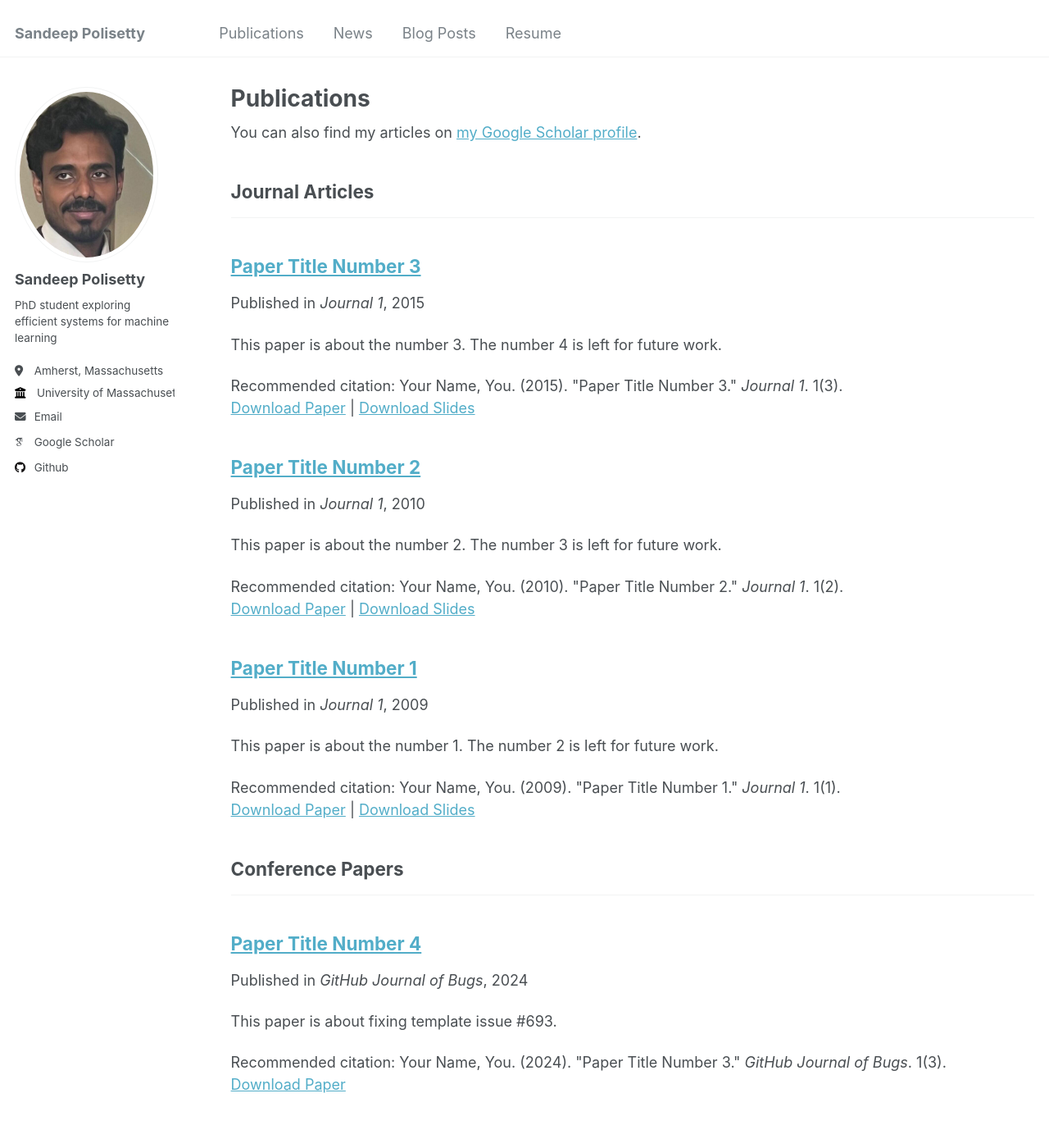
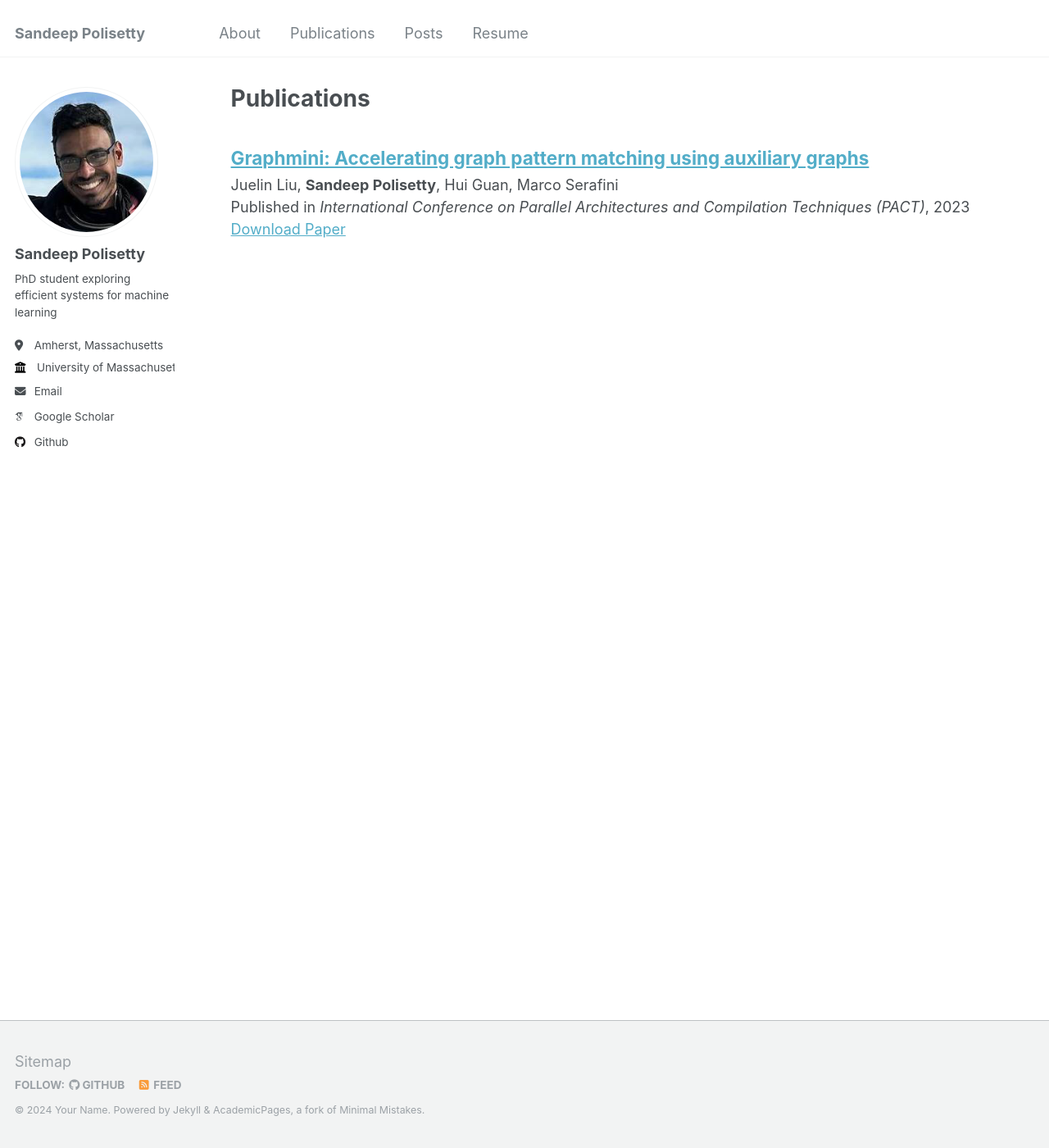
Before and after one commit to sandeep06011991/sandeep06011991.github.io, a Jekyll site: the page built from _pages/publications.html, in a window 1280 px wide and 1400 px high. Shown: the whole window at 82% size. Built offline with Jekyll 4.4.1, drawn with Linux system fonts in a browser that asks for light colours; some web fonts are replaced.

Commit message:
changing layout

```diff
--- a/_data/navigation.yml
+++ b/_data/navigation.yml
@@ -5,11 +5,15 @@
 # prevent it from being included in the site.
 
 main:
+
+  - title: "About"
+    url: /
+
   - title: "Publications"
     url: /publications/
 
-  - title: "News"
-    url: /talks/
+  # - title: "News"
+  #   url: /talks/
 
   # - title: "Teaching"
   #   url: /teaching/
@@ -17,7 +21,7 @@ main:
   # - title: "Code"
   #   url: /portfolio/
 
-  - title: "Blog Posts"
+  - title: "Posts"
     url: /year-archive/
 
   # - title: "CV"
--- a/_includes/archive-single.html
+++ b/_includes/archive-single.html
@@ -11,7 +11,6 @@
 {% else %}
   {% assign title = post.title %}
 {% endif %}
-
 <div class="{{ include.type | default: "list" }}__item">
   <article class="archive__item" itemscope itemtype="http://schema.org/CreativeWork">
     {% if include.type == "grid" and teaser %}
@@ -41,16 +40,11 @@
         {% if post.collection == 'teaching' %}
           <p> {{ post.type }}, <i>{{ post.venue }}</i>, {{ post.date | default: "1900-01-01" | date: "%Y" }} </p>
         {% elsif post.collection == 'publications' %}
-          <p>Published in <i>{{ post.venue }}</i>, {{ post.date | default: "1900-01-01" | date: "%Y" }} </p>
+          <p style = "margin:0">{{ post.authors }} <br> Published in <i>{{ post.venue }}</i>, {{ post.date | default: "1900-01-01" | date: "%Y" }} </p>
         {% elsif post.date %}
          <p class="page__date"><strong><i class="fa fa-fw fa-calendar" aria-hidden="true"></i> {{ site.data.ui-text[site.locale].date_label | default: "Published:" }}</strong> <time datetime="{{ post.date | default: "1900-01-01" | date_to_xmlschema }}">{{ post.date | default: "1900-01-01" | date: "%B %d, %Y" }}</time></p>
         {% endif %}
 
-    {% if post.excerpt and site.read_more != 'enabled' %}
-    <p class="archive__item-excerpt" itemprop="description">{{ post.excerpt | markdownify }}</p>
-    {% elsif post.excerpt and site.read_more == 'enabled' %}
-    <p class="archive__item-excerpt" itemprop="description"><p>{{ post.excerpt | markdownify | remove: '<p>' | remove: '</p>' }}<strong><a href="{{ base_path }}{{ post.url }}" rel="permalink"> Read more</a></strong></p></p>
-    {% endif %}
 
     {% if post.citation and post.paperurl and post.slidesurl %}
       <p>Recommended citation: {{ post.citation }}<br /><a href="{{ post.paperurl }}">Download Paper</a> | <a href="{{ post.slidesurl }}">Download Slides</a></p>
@@ -61,7 +55,7 @@
     {% elsif post.citation %}
       <p>Recommended citation: {{ post.citation }}</p>
     {% elsif post.paperurl %}
-      <p><a href=" {{ post.paperurl }} ">Download Paper</a></p>
+      <a href=" {{ post.paperurl }} ">Download Paper</a>
     {% elsif post.slidesurl %}
       <p>Download <a href="{{ post.slidesurl }}">Download Slides</a></p></p>
     {% endif %}
--- a/_pages/publications.html
+++ b/_pages/publications.html
@@ -5,9 +5,9 @@ permalink: /publications/
 author_profile: true
 ---
 
-{% if site.author.googlescholar %}
+<!-- {% if site.author.googlescholar %}
   <div class="wordwrap">You can also find my articles on <a href="{{site.author.googlescholar}}">my Google Scholar profile</a>.</div>
-{% endif %}
+{% endif %} -->
 
 {% include base_path %}
 
@@ -20,7 +20,7 @@ author_profile: true
         {% continue %}
       {% endif %}
       {% unless title_shown %}
-        <h2>{{ category[1].title }}</h2><hr />
+        <!-- <h2>{{ category[1].title }}</h2><hr /> -->
         {% assign title_shown = true %}
       {% endunless %}
       {% include archive-single.html %}
--- a/_publications/2009-10-01-paper-title-number-1.md
+++ /dev/null
@@ -1,14 +0,0 @@
----
-title: "Paper Title Number 1"
-collection: publications
-category: manuscripts
-permalink: /publication/2009-10-01-paper-title-number-1
-excerpt: 'This paper is about the number 1. The number 2 is left for future work.'
-date: 2009-10-01
-venue: 'Journal 1'
-slidesurl: 'http://academicpages.github.io/files/slides1.pdf'
-paperurl: 'http://academicpages.github.io/files/paper1.pdf'
-citation: 'Your Name, You. (2009). &quot;Paper Title Number 1.&quot; <i>Journal 1</i>. 1(1).'
----
-
-The contents above will be part of a list of publications, if the user clicks the link for the publication than the contents of section will be rendered as a full page, allowing you to provide more information about the paper for the reader. When publications are displayed as a single page, the contents of the above "citation" field will automatically be included below this section in a smaller font.
--- /dev/null
+++ b/_publications/2023-10-21-graphmini.md
@@ -0,0 +1,15 @@
+---
+title: "Graphmini: Accelerating graph pattern matching using auxiliary graphs"
+authors: "Juelin Liu, <b>Sandeep Polisetty</b>, Hui Guan, Marco Serafini"
+collection: publications
+category: conferences
+permalink: /publication/graphmini
+# excerpt: 'This paper is about the number 1. The number 2 is left for future work.'
+date: 2023-10-21
+venue: 'International Conference on Parallel Architectures and Compilation Techniques (PACT)'
+# slidesurl: 'http://academicpages.github.io/files/slides1.pdf'
+paperurl: 'https://arxiv.org/abs/2403.01050'
+# citation: 'Your Name, You. (2009). &quot;Paper Title Number 1.&quot; <i>Journal 1</i>. 1(1).'
+---
+<!--
+The contents above will be part of a list of publications, if the user clicks the link for the publication than the contents of section will be rendered as a full page, allowing you to provide more information about the paper for the reader. When publications are displayed as a single page, the contents of the above "citation" field will automatically be included below this section in a smaller font. -->
```
Also changed, not shown: _pages/about.md (+13 -1 lines), _posts/temp/2012-08-14-blog-post-1.md (renamed from _posts/2012-08-14-blog-post-1.md), _posts/temp/2013-08-14-blog-post-2.md (renamed from _posts/2013-08-14-blog-post-2.md), _posts/temp/2014-08-14-blog-post-3.md (renamed from _posts/2014-08-14-blog-post-3.md), _posts/temp/2015-08-14-blog-post-4.md (renamed from _posts/2015-08-14-blog-post-4.md), _posts/temp/2199-01-01-future-post.md (renamed from _posts/2199-01-01-future-post.md), images/profile.png, temp/2010-10-01-paper-title-number-2.md (renamed from _publications/2010-10-01-paper-title-number-2.md), temp/2015-10-01-paper-title-number-3.md (renamed from _publications/2015-10-01-paper-title-number-3.md), temp/2024-02-17-paper-title-number-4.md (renamed from _publications/2024-02-17-paper-title-number-4.md).
